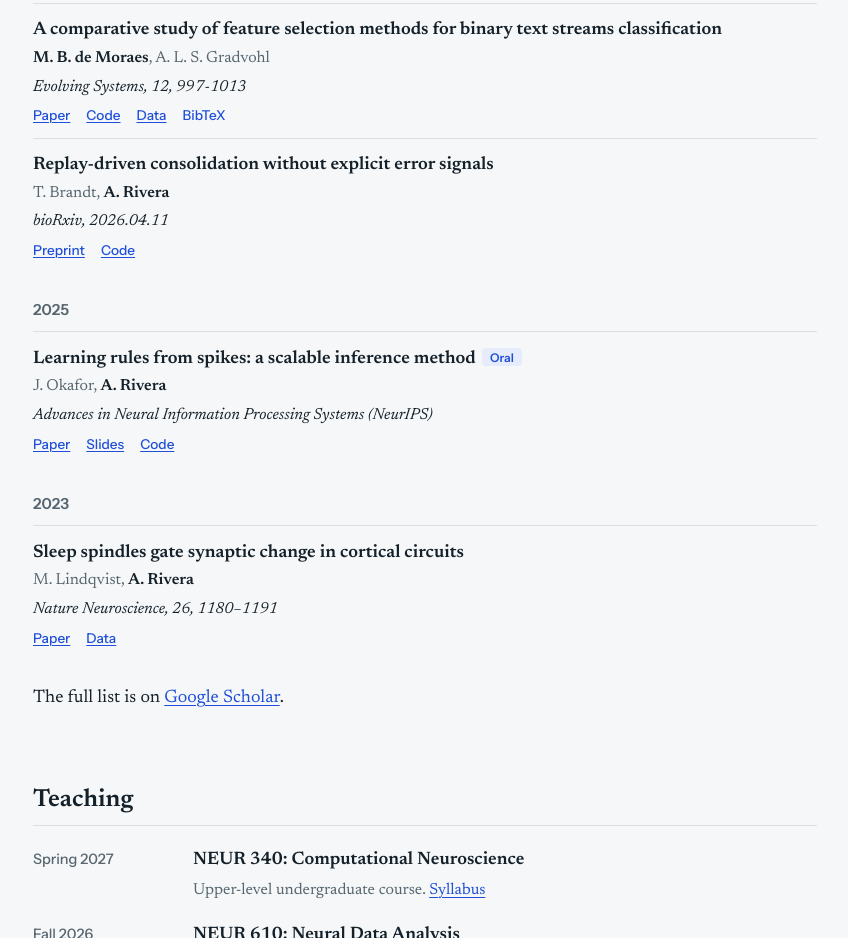
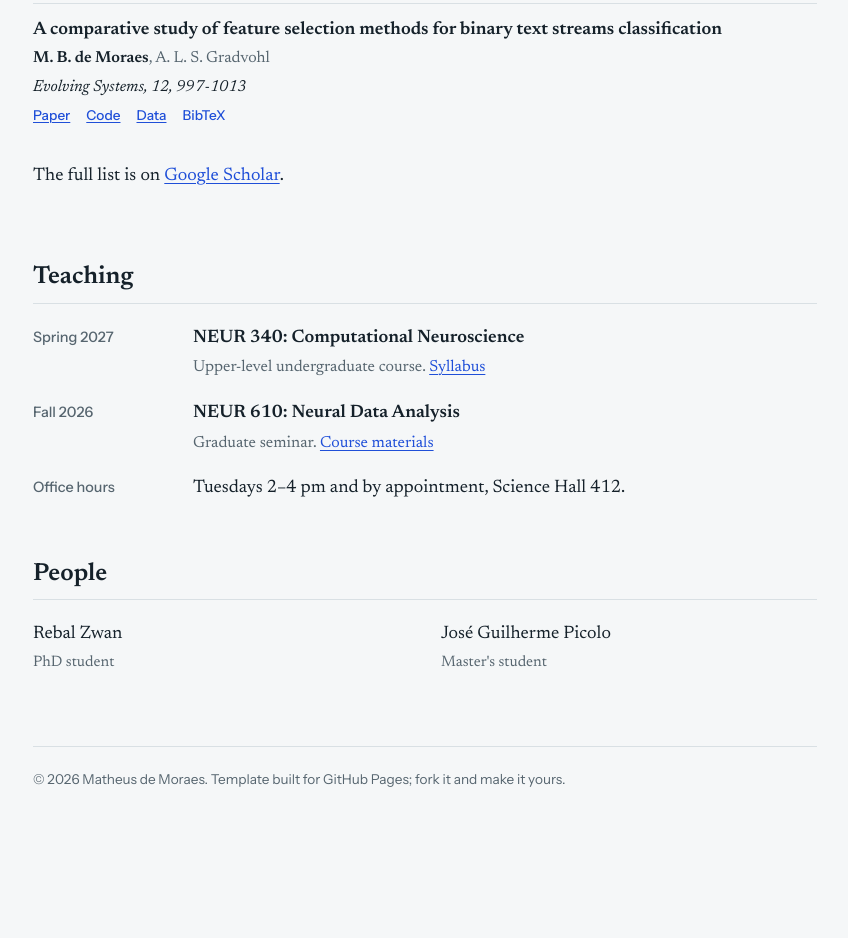
Before and after one commit to mbdemoraes/mbdemoraes.github.io, a plain HTML site: page index.html in a window 1280 px wide. Shown: the part 3600-4538 px from the top of the page, without its empty margins (367-1215 px from the left). After the commit the page ends 4467 px from the top, so only its background shows below. Drawn offline with Linux system fonts and the light colour scheme.

Commit message:
Update index.html

```diff
--- a/index.html
+++ b/index.html
@@ -287,26 +287,7 @@ footer{font:.85rem var(--sans);color:var(--muted);padding-top:1.5rem;border-top:
   year    = {2026}
 }</pre></details></div>
     </article>
-    <article class="pub" data-type="preprint">
-      <p class="title">Replay-driven consolidation without explicit error signals</p>
-      <p class="authors">T. Brandt, <b>A. Rivera</b></p>
-      <p class="venue">bioRxiv, 2026.04.11</p>
-      <div class="links"><a href="#">Preprint</a><a href="#">Code</a></div>
-    </article>
-    <h3 class="year">2025</h3>
-    <article class="pub" data-type="conference">
-      <p class="title">Learning rules from spikes: a scalable inference method<span class="badge">Oral</span></p>
-      <p class="authors">J. Okafor, <b>A. Rivera</b></p>
-      <p class="venue">Advances in Neural Information Processing Systems (NeurIPS)</p>
-      <div class="links"><a href="#">Paper</a><a href="#">Slides</a><a href="#">Code</a></div>
-    </article>
-    <h3 class="year">2023</h3>
-    <article class="pub" data-type="journal">
-      <p class="title">Sleep spindles gate synaptic change in cortical circuits</p>
-      <p class="authors">M. Lindqvist, <b>A. Rivera</b></p>
-      <p class="venue">Nature Neuroscience, 26, 1180–1191</p>
-      <div class="links"><a href="#">Paper</a><a href="#">Data</a></div>
-    </article>
+
   </div>
   <p style="margin-top:1.5rem">The full list is on <a href="https://scholar.google.com/">Google Scholar</a>.</p>
 </section>
```
